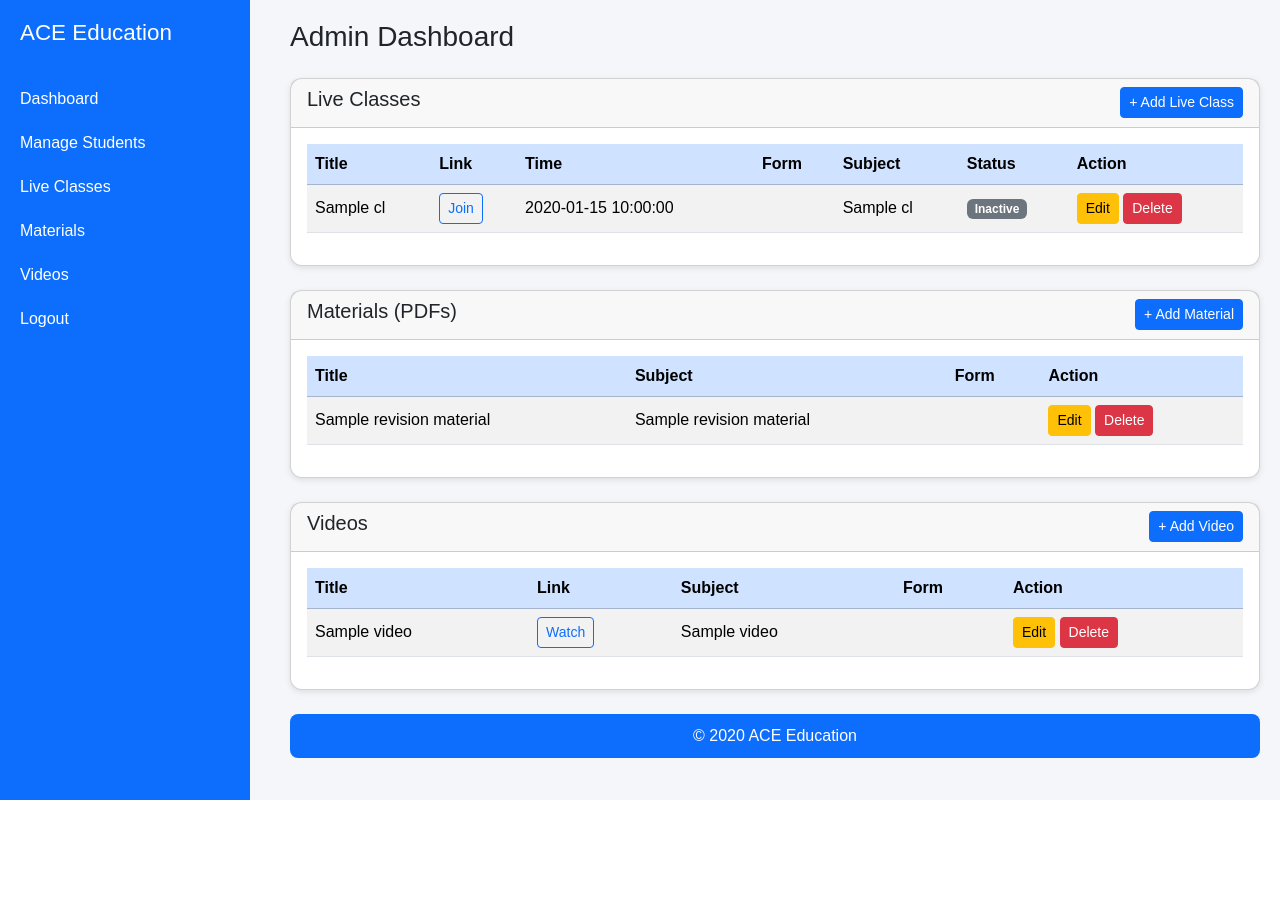
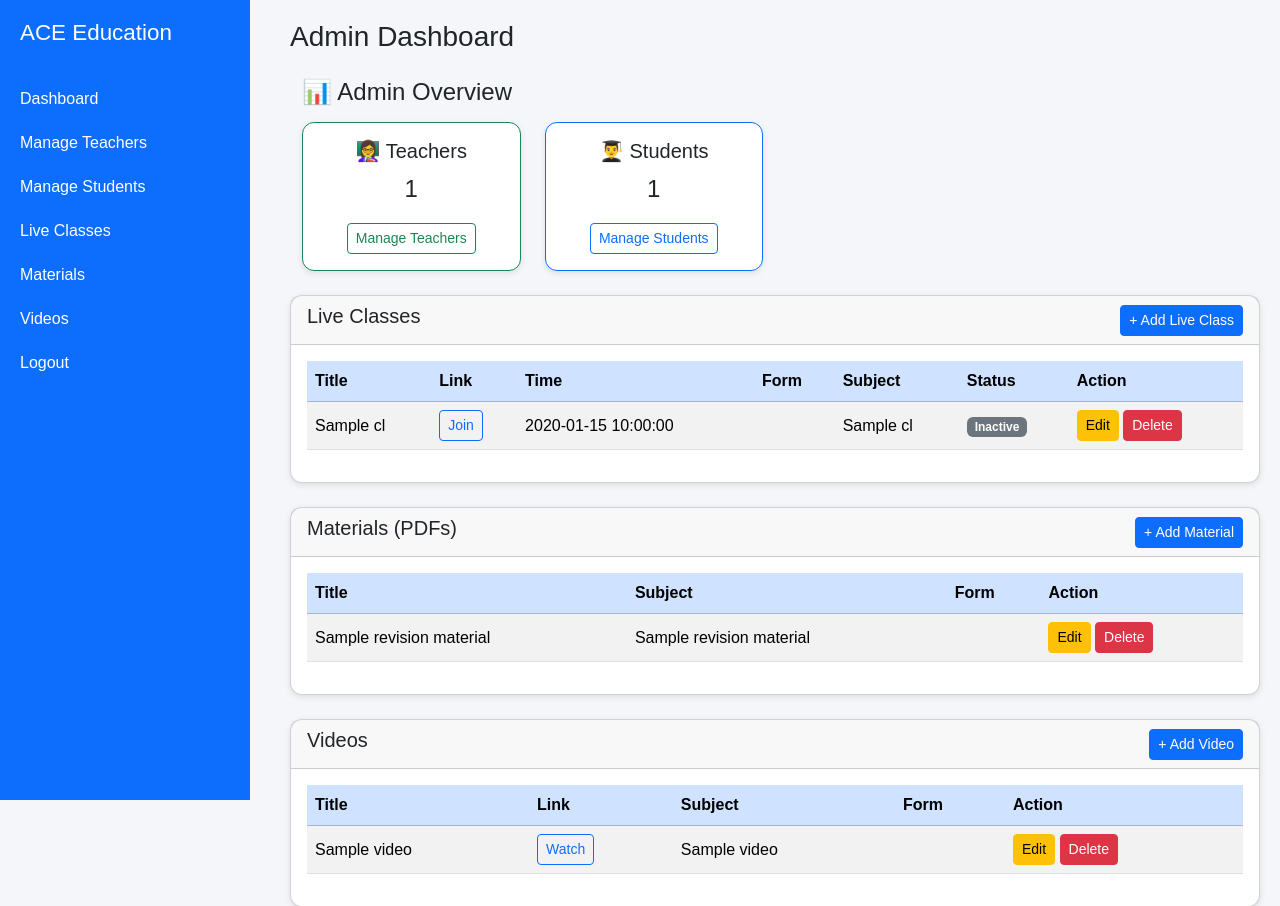
Before and after one commit to sakwasilas/hschool, a Flask app: template templates/admin/admin_dashboard.html in a window 1280 px wide. Shown: the top 906 px of the page. Before the commit the page ends 800 px from the top, so only its background shows below. Run offline with Flask 3, Linux system fonts and the light colour scheme; the template is opened without the code that fills it: most values are stand-ins (such as "Sample title", 1, 10 or a date in 2020).

Commit message:
upodated two

```diff
--- a/app.py
+++ b/app.py
@@ -44,7 +44,6 @@ def role_required(required_role):
 @app.route('/')
 def home():
     return redirect(url_for('login'))
-
 # -----------------------
 # Login
 # -----------------------
@@ -74,27 +73,44 @@ def login():
                     session["user_id"] = user.id
                     session["role"] = user.role
 
+                    # Admin login
                     if user.role == "admin":
                         return redirect(url_for("admin_dashboard"))
+
+                    # Teacher login
                     elif user.role == "teacher":
-                        # If teacher has completed profile?
                         teacher_profile = db.query(Teacher).filter_by(user_id=user.id).first()
-                        if teacher_profile:
-                            return redirect(url_for("teacher_dashboard"))
-                        else:
+
+                        if not teacher_profile:
+                            # Teacher has not yet completed their profile
                             return redirect(url_for("complete_teacher_profile", user_id=user.id))
+
+                        # ✅ Require admin approval before access
+                        if not teacher_profile.is_approved:
+                            flash("Your profile is awaiting admin approval. Please wait before accessing your dashboard.", "warning")
+                            session.clear()
+                            return redirect(url_for("login"))
+
+                        # Approved teachers can access dashboard
+                        return redirect(url_for("teacher_dashboard"))
+
+                    # Student login
                     elif user.role == "student":
                         profile = db.query(CompleteProfile).filter_by(user_id=user.id).first()
+
                         if profile:
                             return redirect(url_for("student_dashboard"))
                         else:
                             return redirect(url_for("complete_profile"))
+
                     else:
                         return "Role not recognized", 403
+
                 else:
                     flash("Invalid credentials", "danger")
             else:
                 flash("Invalid credentials", "danger")
+
         finally:
             db.close()
 
@@ -387,12 +403,29 @@ def admin_dashboard():
         revision_materials = db.query(RevisionMaterial).all()
         videos = db.query(Video).all()
         current_year = datetime.now().year
+
+        # 🧩 Add counts for dashboard cards
+        total_students = db.query(CompleteProfile).count()
+        total_teachers = db.query(Teacher).count()
+
+        # 🧩 Add pending approval counts
+        pending_teachers = db.query(Teacher).filter_by(is_approved=False).count()
+        pending_students = (
+            db.query(CompleteProfile).filter_by(is_approved=False).count()
+            if hasattr(CompleteProfile, 'is_approved')
+            else 0
+        )
+
         return render_template(
             "admin/admin_dashboard.html",
             live_classes=live_classes,
             revision_materials=revision_materials,
             videos=videos,
-            current_year=current_year
+            current_year=current_year,
+            total_students=total_students,
+            total_teachers=total_teachers,
+            pending_teachers=pending_teachers,
+            pending_students=pending_students
         )
     finally:
         db.close()
@@ -926,6 +959,56 @@ def teacher_delete_material(material_id):
         db.close()
     return redirect(url_for("teacher_dashboard"))
 
+
+
+# -----------------------
+# Manage teachers (admin)
+# -----------------------
+@app.route("/admin/manage_teachers")
+@role_required("admin")
+def manage_teachers():
+    db = SessionLocal()
+    try:
+        teachers = db.query(Teacher).all()
+        return render_template("admin/admin_manage_teachers.html", teachers=teachers)
+    finally:
+        db.close()
+
+@app.route("/admin/approve_teacher/<int:teacher_id>")
+@role_required("admin")
+def approve_teacher(teacher_id):
+    db = SessionLocal()
+    try:
+        teacher = db.query(Teacher).filter_by(id=teacher_id).first()
+        if not teacher:
+            flash("Teacher not found.", "danger")
+            return redirect(url_for("manage_teachers"))
+
+        teacher.is_approved = True
+        db.commit()
+        flash(f"{teacher.teacher_name} has been approved!", "success")
+    finally:
+        db.close()
+    return redirect(url_for("manage_teachers"))
+
+@app.route("/admin/block_teacher/<int:teacher_id>")
+@role_required("admin")
+def block_teacher(teacher_id):
+    db = SessionLocal()
+    try:
+        teacher = db.query(Teacher).filter_by(id=teacher_id).first()
+        if not teacher:
+            flash("Teacher not found.", "danger")
+            return redirect(url_for("manage_teachers"))
+
+        teacher.is_approved = False
+        db.commit()
+        flash(f"{teacher.teacher_name} has been blocked.", "warning")
+    finally:
+        db.close()
+    return redirect(url_for("manage_teachers"))
+
+
 # -----------------------
 # Run
 # -----------------------
--- a/models.py
+++ b/models.py
@@ -99,3 +99,4 @@ class Teacher(Base):
     teacher_name = Column(String(100), nullable=False)
     phone_number = Column(String(20), nullable=False, unique=True)
     subject = Column(String(100), nullable=False)
+    is_approved = Column(Boolean, default=False)  # <--- ADD THIS LINE
--- a/templates/admin/admin_dashboard.html
+++ b/templates/admin/admin_dashboard.html
@@ -68,6 +68,7 @@
   <div class="sidebar">
     <h2>ACE Education</h2>
     <a href="#">Dashboard</a>
+    <a href="{{ url_for('manage_teachers') }}">Manage Teachers</a> <!-- ✅ Added -->
     <a href="{{ url_for('manage_students') }}">Manage Students</a>
     <a href="#live">Live Classes</a>
     <a href="#materials">Materials</a>
@@ -78,6 +79,54 @@
   <!-- Content -->
   <div class="content">
     <h3 class="mb-4">Admin Dashboard</h3>
+
+    <!-- ✅ NEW ADMIN OVERVIEW SECTION -->
+    <div class="container mb-4">
+      <h4 class="mb-3">📊 Admin Overview</h4>
+
+      {% if pending_teachers > 0 or pending_students > 0 %}
+      <div class="alert alert-warning" role="alert">
+        ⚠️ There are pending approvals:
+        {% if pending_teachers > 0 %}
+          <strong>{{ pending_teachers }}</strong> teacher(s)
+          <a href="{{ url_for('manage_teachers') }}" class="alert-link">review</a>
+        {% endif %}
+        {% if pending_students > 0 %}
+          <strong>{{ pending_students }}</strong> student(s)
+          <a href="{{ url_for('manage_students') }}" class="alert-link">review</a>
+        {% endif %}
+      </div>
+      {% endif %}
+
+      <div class="row mb-4">
+        <div class="col-md-3">
+          <div class="card text-center border-success">
+            <div class="card-body">
+              <h5 class="card-title">👩‍🏫 Teachers</h5>
+              <p class="card-text fs-4">{{ total_teachers }}</p>
+              <a href="{{ url_for('manage_teachers') }}" class="btn btn-outline-success btn-sm">Manage Teachers</a>
+              {% if pending_teachers > 0 %}
+                <span class="badge bg-warning text-dark mt-2">{{ pending_teachers }} pending</span>
+              {% endif %}
+            </div>
+          </div>
+        </div>
+
+        <div class="col-md-3">
+          <div class="card text-center border-primary">
+            <div class="card-body">
+              <h5 class="card-title">👨‍🎓 Students</h5>
+              <p class="card-text fs-4">{{ total_students }}</p>
+              <a href="{{ url_for('manage_students') }}" class="btn btn-outline-primary btn-sm">Manage Students</a>
+              {% if pending_students > 0 %}
+                <span class="badge bg-warning text-dark mt-2">{{ pending_students }} pending</span>
+              {% endif %}
+            </div>
+          </div>
+        </div>
+      </div>
+    </div>
+    <!-- ✅ END ADMIN OVERVIEW SECTION --
 
     <!-- ================= LIVE CLASSES ================= -->
     <div id="live" class="card mb-4">
```
Also changed, not shown: templates/admin/admin_manage_teachers.html (added, +133 -0 lines).
